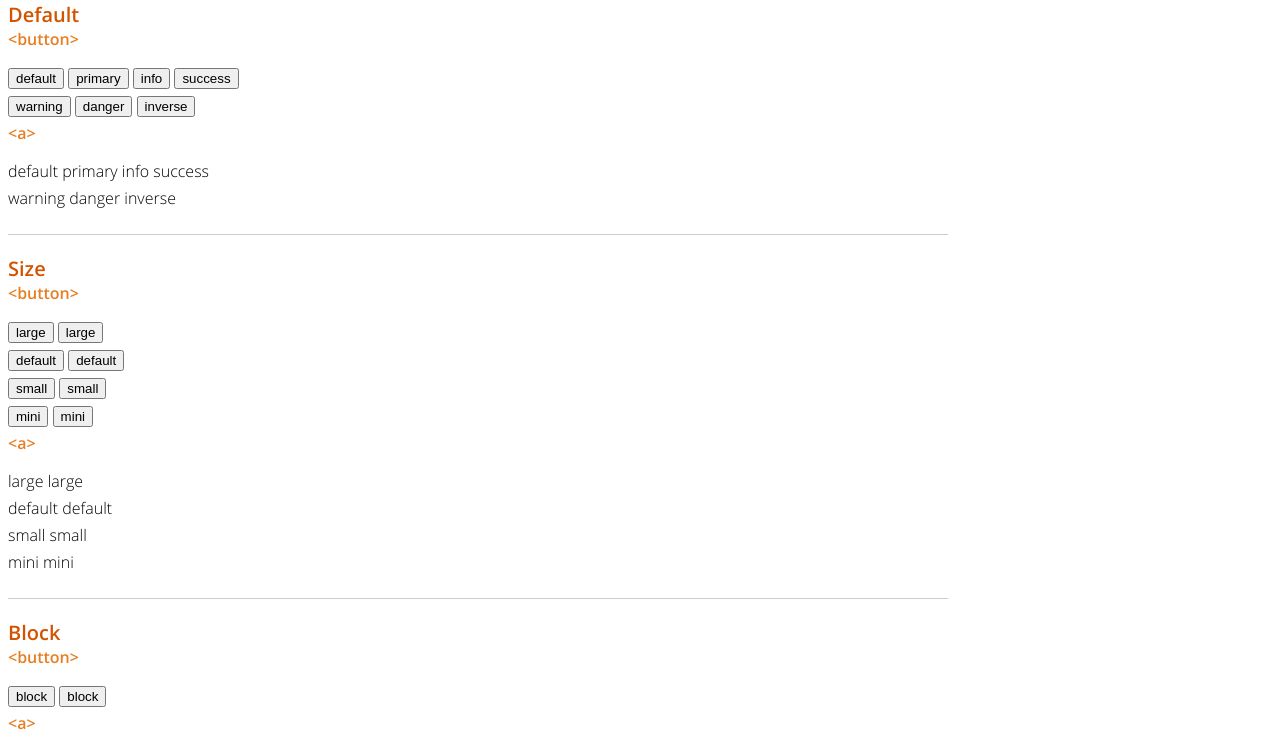
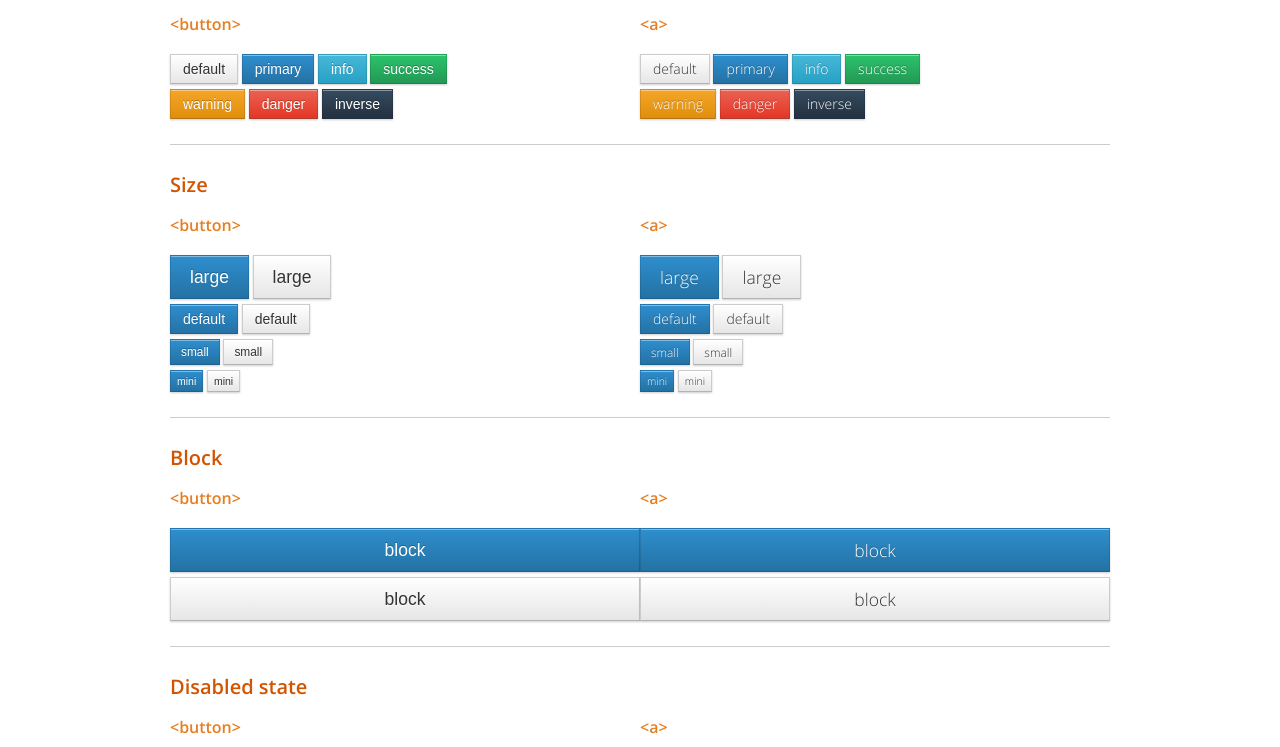
Before and after one commit to lsjlyn/bootstrap-buttons, a website: page index.html in a window 1280 px wide. Shown: the part 96-843 px from the top of the page. Drawn offline with Linux system fonts and the light colour scheme.

Commit message:
修正 index.html 中的样式引入方式

```diff
--- a/index.html
+++ b/index.html
@@ -5,7 +5,7 @@
     <title>Bootstrap Buttons</title>
     <!-- <link rel="stylesheet/less" type="text/css" href="less/main.less">
     <script src="js/less-1.4.0.js" async></script> -->
-    <link rel="stylesheet/less" type="text/css" href="css/style.min.less">
+    <link rel="stylesheet" type="text/css" href="css/style.min.css">
 
     <style>
       @font-face {
```
